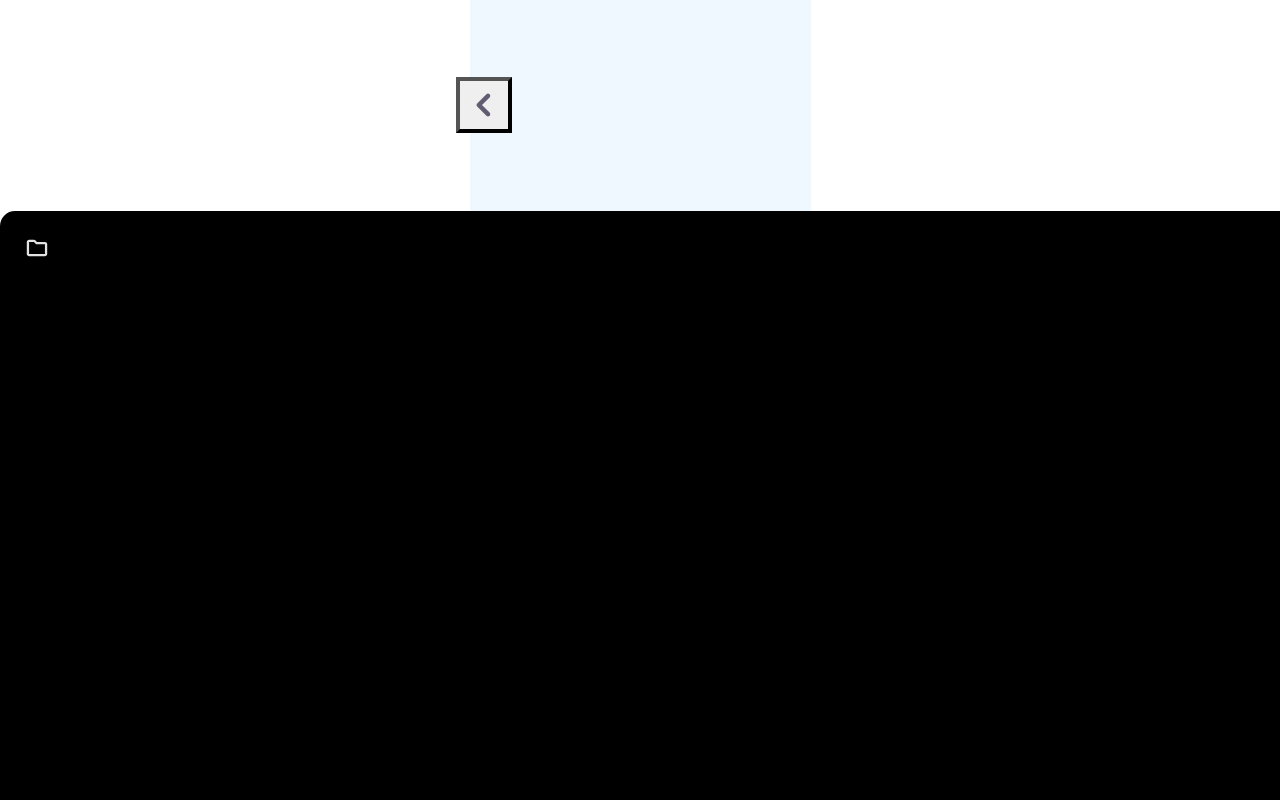
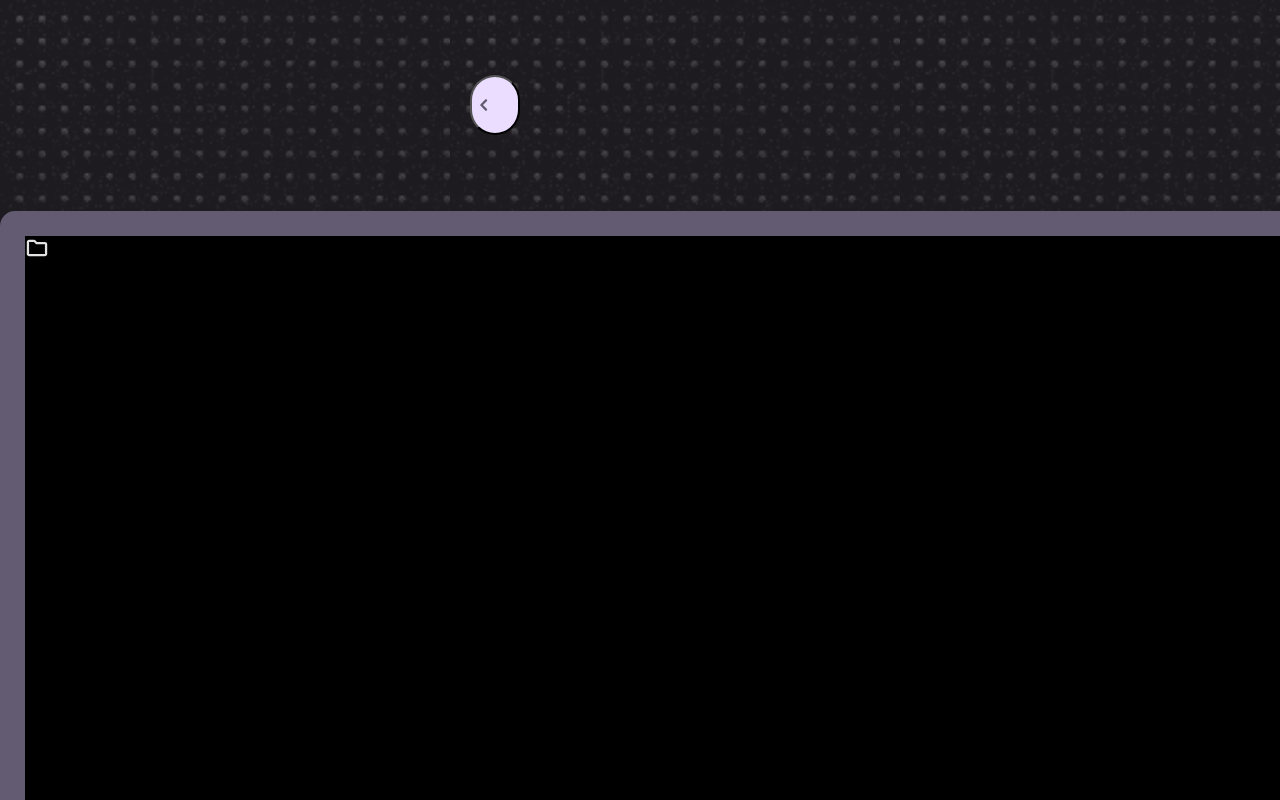
Before and after one commit to paulliy/camera, a Vue app: page / in a window 1280 px wide. Shown: the top 800 px of the page. Built offline with nearby package versions, Linux system fonts and the light colour scheme; a web font is replaced by a local one.

Commit message:
added changing ui based on button state, lots of css

```diff
--- a/src/main/index.ts
+++ b/src/main/index.ts
@@ -49,9 +49,9 @@ app.whenReady().then(() => {
     optimizer.watchWindowShortcuts(window)
   })
 
-  ipcMain.handle('settings', function switchsettings() {
-    console.log('switched settings')
-  })
+  // ipcMain.handle('settings', function switchsettings() {
+  //   console.log('switched settings')
+  // })
 
   createWindow()
 
--- a/src/renderer/src/App.vue
+++ b/src/renderer/src/App.vue
@@ -1,15 +1,30 @@
 <script setup lang="ts">
-import { electron } from 'process'
-import { ref } from 'vue'
+import { ref, computed } from 'vue'
 // true = photo mode & buttons are clicked, false = video mode & buttons arnt clicked
 const bgcolor = ref(true)
 const camcolor = ref(true)
 const bgimg = ref(true)
 const butselect = ref(false)
+const contcolor = ref(true)
 //const primecolor = ref('var(--photo-primary-container)')
 async function settings(): Promise<void> {
-  const mode: boolean = await window.electron.ipcRenderer.invoke('settings')
+  bgcolor.value = !bgcolor.value
+  camcolor.value = !camcolor.value
+  bgimg.value = !bgimg.value
+  butselect.value = !butselect.value
+  contcolor.value = !contcolor.value
+  // const mode: boolean = await window.electron.ipcRenderer.invoke('settings')
 }
+const mainBgColor = computed(() => (bgcolor.value ? 'var(--photo-bg)' : 'var(--video-bg)'))
+const mainBgImage = computed(() => (bgimg.value ? 'url(/Dots.svg)' : 'url(/Squares.svg)'))
+const mainBgImagesize = computed(() => (bgimg.value ? '450px' : '750px'))
+const mainCamColor = computed(() =>
+  camcolor.value ? 'var(--photo-secondary)' : 'var(--video-secondary)'
+)
+const mainContanierColor = computed(() =>
+  contcolor.value ? 'var(--photo-primary-container)' : 'var(--video-primary-container)'
+)
+const butborder = computed(() => (butselect.value ? '15px' : '30px'))
 </script>
 
 <template>
@@ -27,9 +42,9 @@ async function settings(): Promise<void> {
 
 <style scoped>
 main {
-  background-color: v-bind('bgcolor ? "let(--dark-green)" : "let(--grey-light)"');
-  background-image: v-bind(bgimg);
-  background-size: 250px;
+  background-color: v-bind(mainBgColor);
+  background-image: v-bind(mainBgImage);
+  background-size: v-bind(mainBgImagesize);
   width: 100vw;
   height: 100vh;
   align-items: center;
@@ -44,22 +59,23 @@ main {
   margin: auto;
   border-width: 25px;
   border-style: solid;
-  border-color: var(--secondary);
-  --secondary: v-bind(camcolor);
+  border-color: v-bind(mainCamColor);
 }
 .controls {
   height: 211px;
   width: 341px;
   margin: auto;
   align-content: center;
-  background-color: aliceblue;
+  background-color: transparent;
 }
 .icon-button {
-  border-radius: var(--buttonradius);
-  --buttonradiun: v-bind(butselect);
+  background-color: v-bind(mainContanierColor);
+  border-radius: v-bind(butborder);
+  /* border-color: transparent; */
   padding: 0;
   cursor: pointer;
-  scale: 200%;
+  width: 50px;
+  height: 60px;
 }
 .icon-button img {
   display: block;
--- a/src/renderer/src/assets/main.css
+++ b/src/renderer/src/assets/main.css
@@ -2,10 +2,10 @@
 
 :root {
   --photo-bg: #1d1b20;
-  --photo-primary-contanier: #eaddff;
+  --photo-primary-container: #eaddff;
   --photo-primary: #6750a4;
   --photo-secondary: #625b71;
-  --video-bg: #010101;
+  --video-bg: #31111d;
   --video-primary-container: #ffd8e4;
   --video-primary: #7d5260;
   --video-secondary: #633b48;
```
Also changed, not shown: src/renderer/public/Squares.svg.
